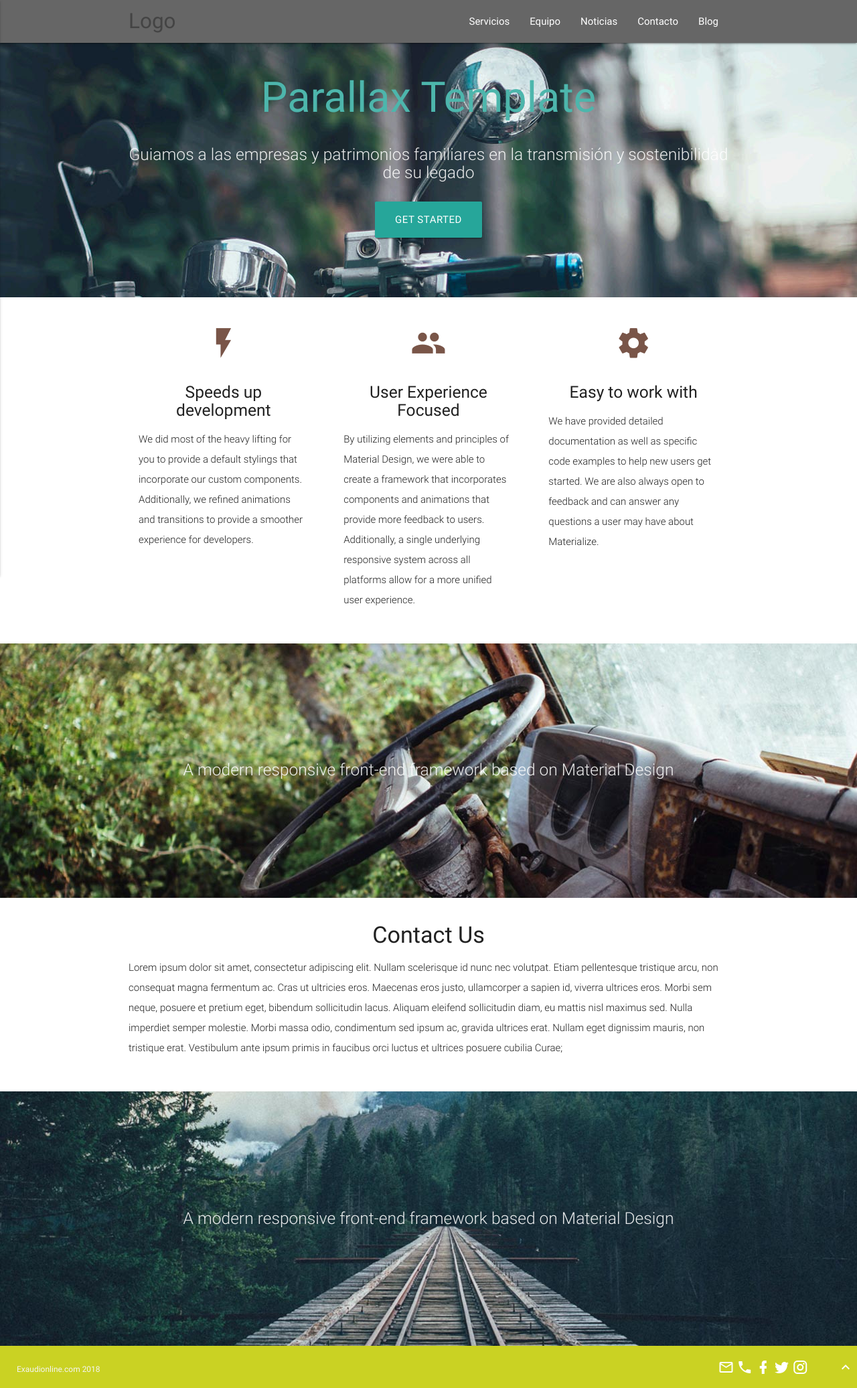
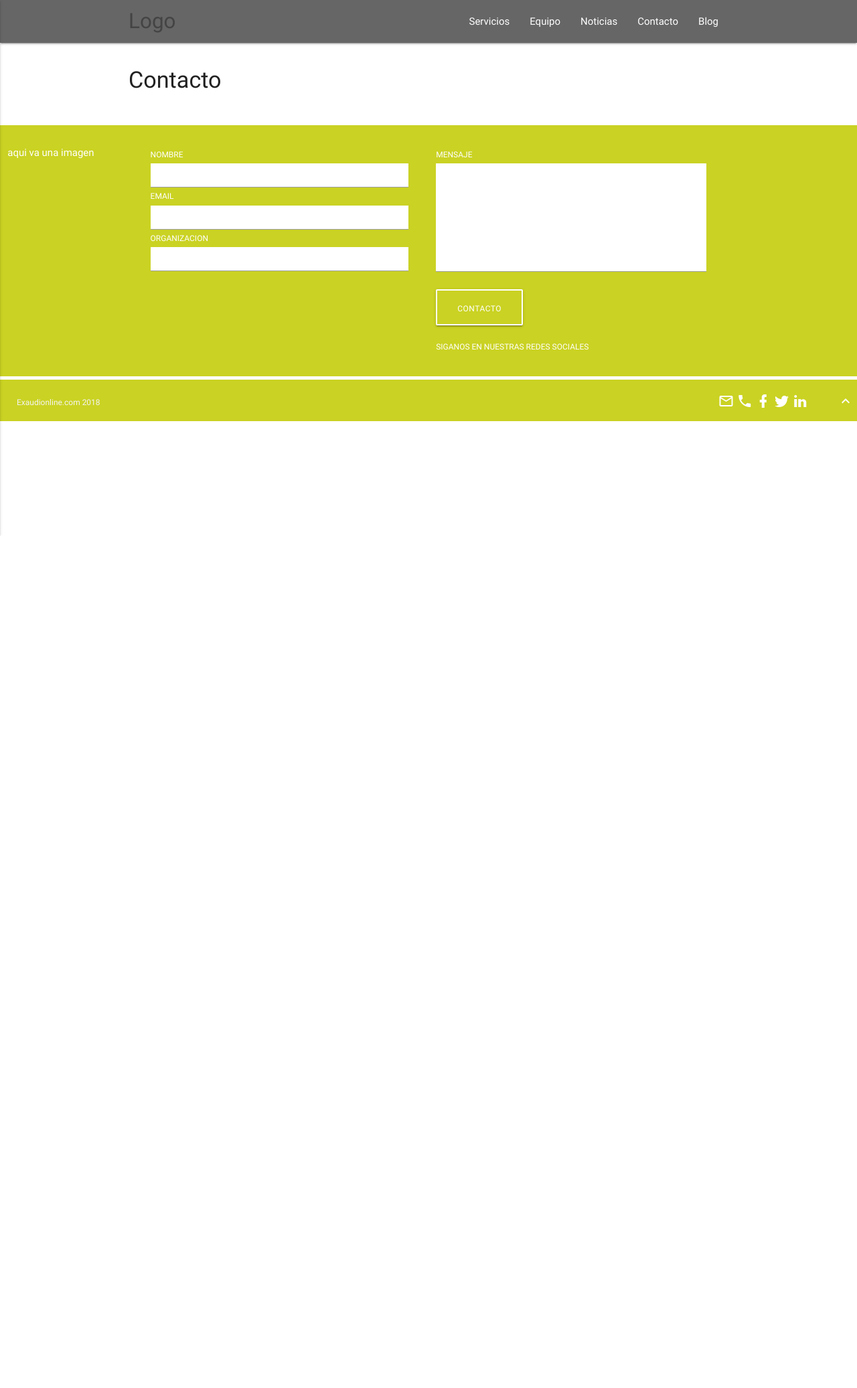
Before and after one commit to johnny9052/EXAUDI, a PHP site: page /index.php?page=contact in a window 1280 px wide. Shown: the whole page at 67% size. After the commit the page ends 800 px from the top, so only its background shows below. Run offline with PHP 8.4, Linux system fonts and the light colour scheme.

Commit message:
Contact avances

```diff
--- a/Resources/public/css/exaudi.css
+++ b/Resources/public/css/exaudi.css
@@ -1,6 +1,6 @@
 .consultantDesc{
-  font-weight: 300;
-  font-size: 12px;
+    font-weight: 300;
+    font-size: 12px;
 }
 
 .verdeExaudi{
@@ -32,6 +32,10 @@
     height: 380px;
 }
 
+.alturaSectionContact{
+    height: auto;
+}
+
 
 .centrarVerticalSectionHome{
     padding-top: 150px !important;
@@ -58,3 +62,20 @@
 .bannerColor{
     background-color: #666666 !important;
 }
+
+.justifyText{
+    text-align: justify !important;
+}
+
+textarea.materialize-textarea{
+    height: 125px !important;
+}
+
+input{
+    height: 35px !important;
+    margin-bottom: 0px !important;
+}
+
+.textContact{
+    font-size: 12px !important;
+}
--- a/View/public/contact.php
+++ b/View/public/contact.php
@@ -1,58 +1,10 @@
-
-
-
-<!--HOME FRASE INICIAL-->
-<div id="index-banner" class="parallax-container">
-    <div class="section no-pad-bot">
-        <div class="container">
-            <br><br>
-            <h1 class="header center teal-text text-lighten-2">Parallax Template</h1>
-            <div class="row center">
-                <h5 class="header col s12 light">Guiamos a las empresas y patrimonios familiares en la transmisión y sostenibilidad de su legado
-                </h5>
-            </div>
-            <div class="row center">
-                <a href="http://materializecss.com/getting-started.html" id="download-button" class="btn-large waves-effect waves-light teal lighten-1">Get Started</a>
-            </div>
-            <br><br>
-
-        </div>
-    </div>
-    <div class="parallax"><img src="Resources/public/image/background1.jpg" alt="Unsplashed background img 1"></div>
-</div>
-<!--END HOME FRASE INICIAL-->
-
 
 <div class="container">
     <div class="section">
-
-        <!--   Icon Section   -->
         <div class="row">
-            <div class="col s12 m4">
-                <div class="icon-block">
-                    <h2 class="center brown-text"><i class="material-icons">flash_on</i></h2>
-                    <h5 class="center">Speeds up development</h5>
-
-                    <p class="light">We did most of the heavy lifting for you to provide a default stylings that incorporate our custom components. Additionally, we refined animations and transitions to provide a smoother experience for developers.</p>
-                </div>
-            </div>
-
-            <div class="col s12 m4">
-                <div class="icon-block">
-                    <h2 class="center brown-text"><i class="material-icons">group</i></h2>
-                    <h5 class="center">User Experience Focused</h5>
-
-                    <p class="light">By utilizing elements and principles of Material Design, we were able to create a framework that incorporates components and animations that provide more feedback to users. Additionally, a single underlying responsive system across all platforms allow for a more unified user experience.</p>
-                </div>
-            </div>
-
-            <div class="col s12 m4">
-                <div class="icon-block">
-                    <h2 class="center brown-text"><i class="material-icons">settings</i></h2>
-                    <h5 class="center">Easy to work with</h5>
-
-                    <p class="light">We have provided detailed documentation as well as specific code examples to help new users get started. We are also always open to feedback and can answer any questions a user may have about Materialize.</p>
-                </div>
+            <div class="col s12 left">
+                <h3><i class="mdi-content-send brown-text"></i></h3>
+                <h4>Contacto</h4>
             </div>
         </div>
 
@@ -60,39 +12,52 @@
 </div>
 
 
-<div class="parallax-container valign-wrapper">
-    <div class="section no-pad-bot">
-        <div class="container">
-            <div class="row center">
-                <h5 class="header col s12 light">A modern responsive front-end framework based on Material Design</h5>
+
+<div class="verdeExaudi anchoTotal alturaSectionContact">
+    <div class="section">
+
+        <div class="row">
+
+            <div class="input-field col s12 m2">
+                aqui va una imagen
+            </div>
+
+            <div class="input-field col s12 m4" style="padding-right: 30px;">
+                <h6 class="textContact">NOMBRE</h6>
+                <input class="white black-text" id="txtX" name="X" type="text" value="" autocomplete="off" required>
+
+                <h6 class="textContact">EMAIL</h6>
+                <input class="white black-text" id="txtX" name="X" type="text" value="" autocomplete="off" required>
+
+                <h6 class="textContact">ORGANIZACION</h6>
+                <input class="white black-text" id="txtX" name="X" type="text" value="" autocomplete="off" required>
+            </div>
+
+            <div class="input-field col s12 m4">
+                <h6 class="textContact">MENSAJE</h6>
+                <textarea id="txtY" name="Y" class="white black-text materialize-textarea" value="" autocomplete="off"></textarea>
+
+
+                <br>
+
+                <div class=" btn-large verdeExaudi botonExaudi textContact">
+                    CONTACTO
+                </div>
+
+                <br>
+                <br>
+
+                <div class="textContact">
+                    SIGANOS EN NUESTRAS REDES SOCIALES
+                </div>
+
+            </div>
+
+            <div class="input-field col s12 m2">
             </div>
         </div>
     </div>
-    <div class="parallax"><img src="Resources/public/image/background2.jpg" alt="Unsplashed background img 2"></div>
 </div>
 
-<div class="container">
-    <div class="section">
-
-        <div class="row">
-            <div class="col s12 center">
-                <h3><i class="mdi-content-send brown-text"></i></h3>
-                <h4>Contact Us</h4>
-                <p class="left-align light">Lorem ipsum dolor sit amet, consectetur adipiscing elit. Nullam scelerisque id nunc nec volutpat. Etiam pellentesque tristique arcu, non consequat magna fermentum ac. Cras ut ultricies eros. Maecenas eros justo, ullamcorper a sapien id, viverra ultrices eros. Morbi sem neque, posuere et pretium eget, bibendum sollicitudin lacus. Aliquam eleifend sollicitudin diam, eu mattis nisl maximus sed. Nulla imperdiet semper molestie. Morbi massa odio, condimentum sed ipsum ac, gravida ultrices erat. Nullam eget dignissim mauris, non tristique erat. Vestibulum ante ipsum primis in faucibus orci luctus et ultrices posuere cubilia Curae;</p>
-            </div>
-        </div>
-
-    </div>
-</div>
-
-
-<div class="parallax-container valign-wrapper">
-    <div class="section no-pad-bot">
-        <div class="container">
-            <div class="row center">
-                <h5 class="header col s12 light">A modern responsive front-end framework based on Material Design</h5>
-            </div>
-        </div>
-    </div>
-    <div class="parallax"><img src="Resources/public/image/background3.jpg" alt="Unsplashed background img 3"></div>
-</div>
+<!--END VALORES EXAUDI-->
+<div class="whiteLineFooter"></div>
--- a/View/public/main/banner.php
+++ b/View/public/main/banner.php
@@ -7,7 +7,7 @@
             <li><a class="colorTextoBanner" href="index.php?page=services">Servicios</a></li>
             <li><a class="colorTextoBanner" href="index.php?page=team">Equipo</a></li>
             <li><a class="colorTextoBanner" href="#">Noticias</a></li>
-            <li><a class="colorTextoBanner" href="#">Contacto</a></li>
+            <li><a class="colorTextoBanner" href="index.php?page=contact">Contacto</a></li>
             <li><a class="colorTextoBanner" href="#">Blog</a></li>
         </ul>
 
@@ -15,7 +15,7 @@
             <li><a class="colorTextoBanner" href="index.php?page=services">Servicios</a></li>
             <li><a class="colorTextoBanner" href="index.php?page=team">Equipo</a></li>
             <li><a class="colorTextoBanner" href="#">Noticias</a></li>
-            <li><a class="colorTextoBanner" href="#">Contacto</a></li>
+            <li><a class="colorTextoBanner" href="index.php?page=contact">Contacto</a></li>
             <li><a class="colorTextoBanner" href="#">Blog</a></li>
         </ul>
         <a href="#" data-activates="nav-mobile" class="button-collapse"><i class="material-icons">menu</i></a>
--- a/View/public/main/footer.php
+++ b/View/public/main/footer.php
@@ -28,7 +28,7 @@
                                 <li class="iconosFooter mdi mdi-twitter">
                                     <a class="white-text" href="" target="_blank"></a>
                                 </li>
-                                <li class="iconosFooter mdi mdi-instagram">
+                                <li class="iconosFooter mdi mdi-linkedin">
                                     <a class="white-text" href="" target="_blank"></a>
                                 </li>
 
```
Also changed, not shown: View/public/services.php (+32 -7 lines).
